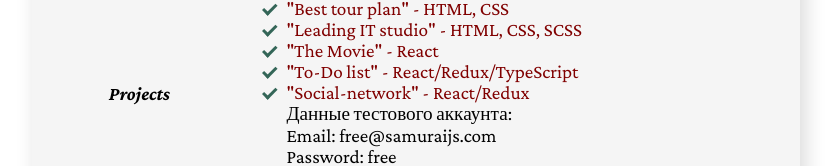
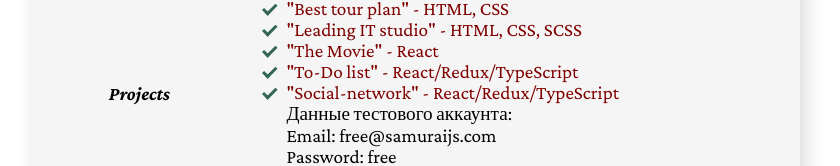
Before and after one commit to Bakalina/My_CV, a plain HTML site: page index.html in a window 1280 px wide. Shown: the part 641-807 px from the top of the page, without its empty margins (224-1064 px from the left). Drawn offline with nearby package versions, Linux system fonts and the light colour scheme; files whose address does not match are found by name.

Commit message:
corrected

```diff
--- a/index.html
+++ b/index.html
@@ -69,7 +69,7 @@
                     <li><a href="https://bakalina.github.io/Template/" target="_blank">"Leading IT studio" - HTML, CSS, SCSS</a></li>
                     <li><a href="https://bakalina.github.io/TheMovie-React/" target="_blank">"The Movie" - React</a></li>
                     <li><a href="https://bakalina.github.io/todo-list/" target="_blank">"To-Do list" - React/Redux/TypeScript</a></li>
-                    <li><a href="https://bakalina.github.io/Social-network/" target="_blank">"Social-network" - React/Redux</a>
+                    <li><a href="https://bakalina.github.io/Social-network/" target="_blank">"Social-network" - React/Redux/TypeScript</a>
                         <br>Данные тестового аккаунта:<br> Email: free@samuraijs.com <br>Password: free
                         <br>(I'm sorry, but you need use VPN service.)</li>
                 </ul>
```
